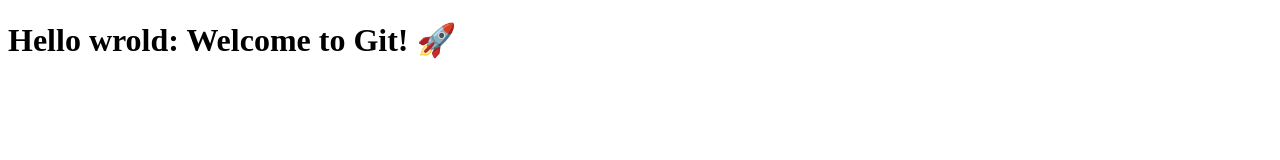
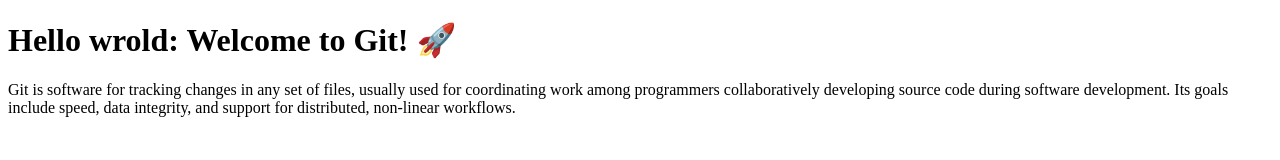
Before and after one commit to Jannatul-maoya/understanding-git, a plain HTML site: page index.html in a window 1280 px wide. Drawn offline with Linux system fonts and the light colour scheme.

Commit message:
added header paragraph

```diff
--- a/index.html
+++ b/index.html
@@ -10,7 +10,9 @@
     <body>
         <h1>
             Hello wrold: Welcome to Git! 🚀
+
         </h1>
+        <p>Git is software for tracking changes in any set of files, usually used for coordinating work among programmers collaboratively developing source code during software development. Its goals include speed, data integrity, and support for distributed, non-linear workflows.</p>
     </body>
 
 </body>
```
